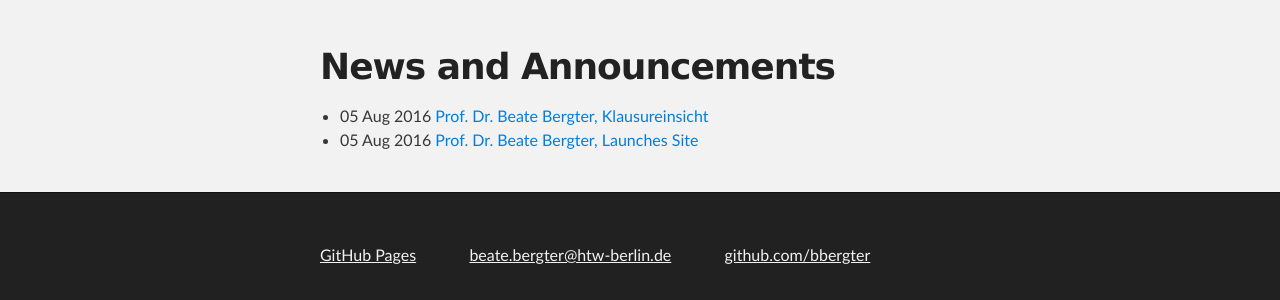
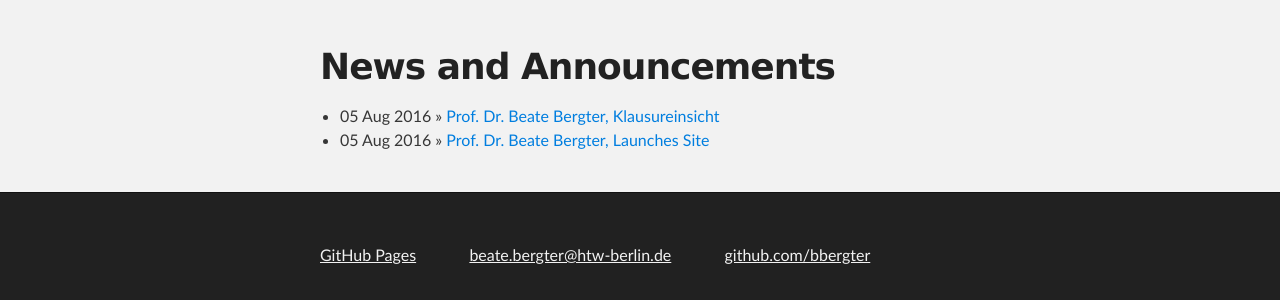
Before and after one commit to bbergter/bbergter, a Jekyll site: the page built from news/index.html, in a window 1280 px wide. Shown: the part 159-459 px from the top of the page. Built offline with Jekyll 4.4.1, drawn with Linux system fonts in a browser that asks for light colours; part of the change alters nothing that is shown.

```diff
--- a/news/index.html
+++ b/news/index.html
@@ -7,7 +7,7 @@ title: news
 
         <ul class="posts">
           {% for post in site.posts %}
-            <li><span>{{ post.date | date_to_string }} </span>  <a href="{{ post.url }}" title="{{ post.title }}">{{ post.title }}</a></li>
+            <li><span>{{ post.date | date_to_string }} &raquo; </span>  <a href="{{ post.url }}" title="{{ post.title }}">{{ post.title }}</a></li>
           {% endfor %}
         </ul>
 
```
